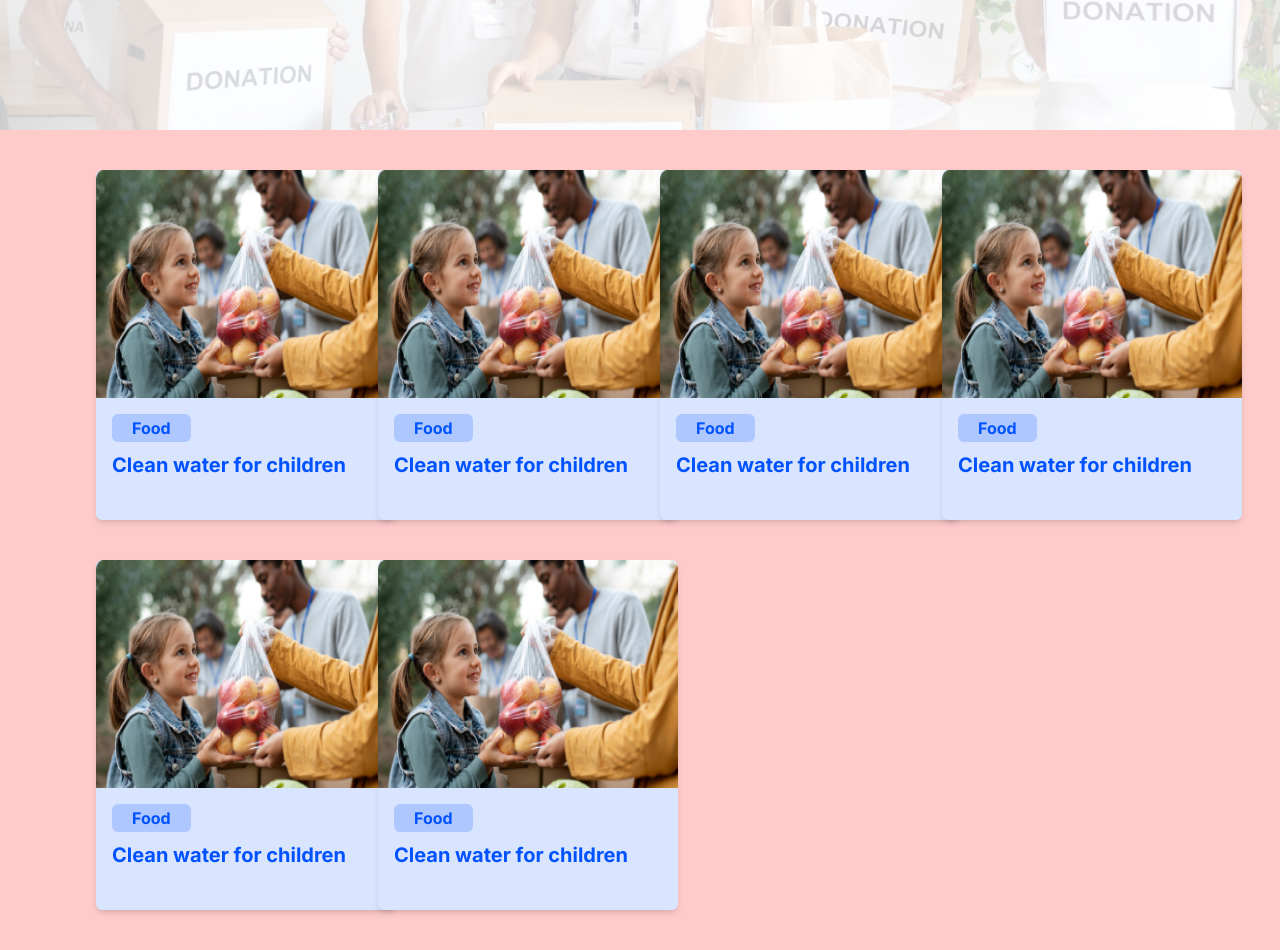
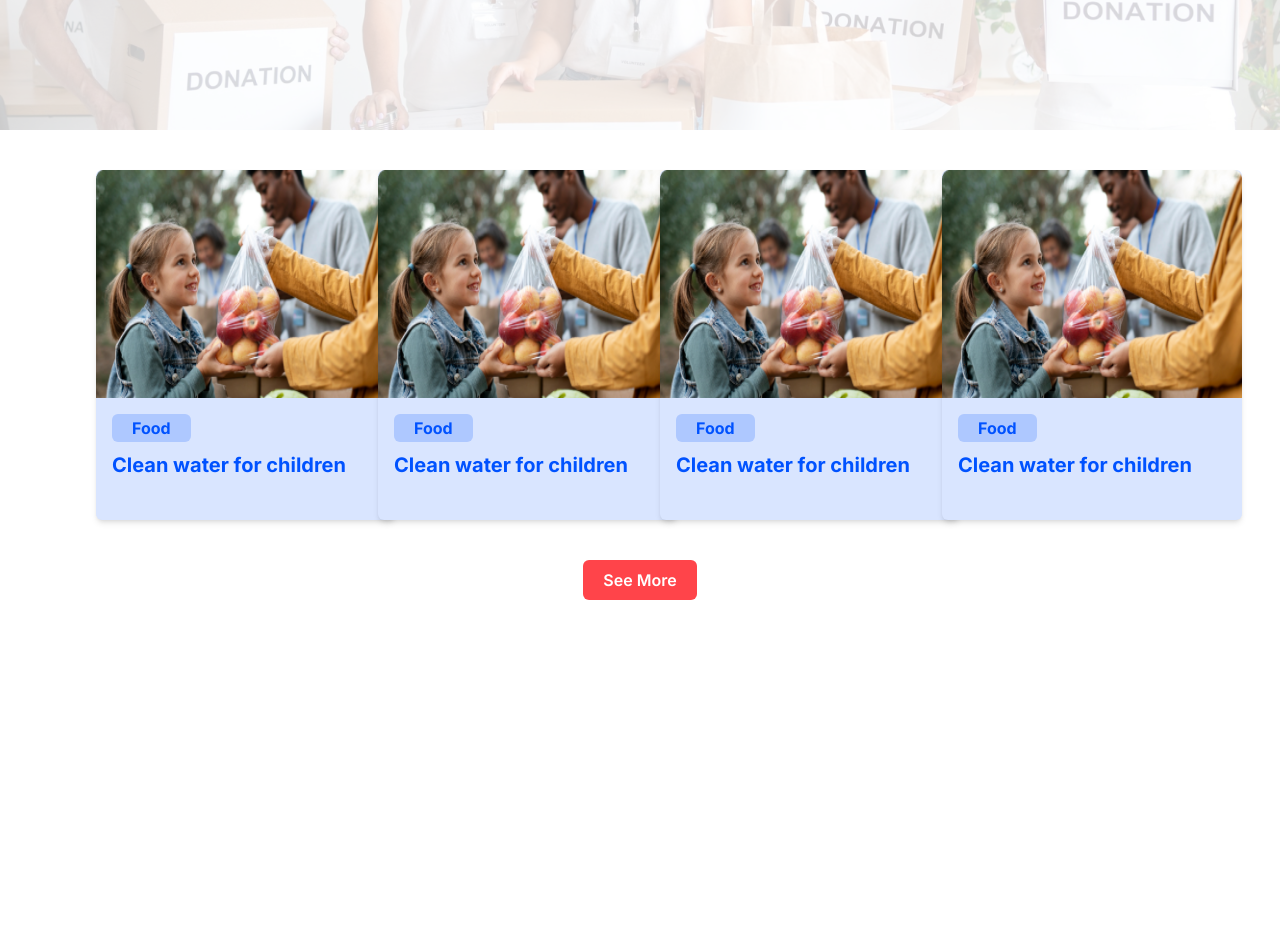
Before and after one commit to ArkoRoyBadhon/donation-client, a Next.js app: page /home in a window 1280 px wide. Shown: the part 320-1270 px from the top of the page. After the commit the page ends 940 px from the top, so only its background shows below. Built offline with nearby package versions, Linux system fonts and the light colour scheme.

Commit message:
home page card section done

```diff
--- a/src/app/(pages)/home/page.tsx
+++ b/src/app/(pages)/home/page.tsx
@@ -36,13 +36,18 @@ const HomePage = () => {
         </div>
       </div>
 
-      <div className="md:px-20 lg:px-24 bg-red-200 py-10 grid grid-cols-1 md:grid-cols-2 lg:grid-cols-4 md:gap-x-5 lg:gap-x-10 gap-y-10">
-        <CardUi />
-        <CardUi />
-        <CardUi />
-        <CardUi />
-        <CardUi />
-        <CardUi />
+      <div className="mb-5">
+        <div className="md:px-20 lg:px-24 py-10 grid grid-cols-1 md:grid-cols-2 lg:grid-cols-4 md:gap-x-5 lg:gap-x-10 gap-y-10 px-5 ">
+          <CardUi />
+          <CardUi />
+          <CardUi />
+          <CardUi />
+        </div>
+        <div className="flex justify-center ">
+          <span className="py-2 font-semibold bg-[#FF444A] text-white px-5 rounded-md cursor-pointer">
+            See More
+          </span>
+        </div>
       </div>
     </div>
   );
--- a/src/components/ui/cardUi.tsx
+++ b/src/components/ui/cardUi.tsx
@@ -3,7 +3,7 @@ import foodImg from '@/assets/food.png'
 
 const CardUi = () => {
     return (
-        <div className={`w-[400px] lg:w-[300px] shadow-md h-[350px] rounded-md bg-[#D9E5FF]`}>
+        <div className={`w-full lg:w-[300px] shadow-md h-[350px] rounded-md bg-[#D9E5FF] cursor-pointer`}>
             <Image className="w-full bg-contain h-[65%]" src={foodImg} alt="img" width={300} height={300} />
             <div className="px-4 pt-4">
                 <div className={`bg-[#AEC8FF] w-fit px-5 py-[2px] rounded-md text-[#0052FF] font-bold`}>Food</div>
```
